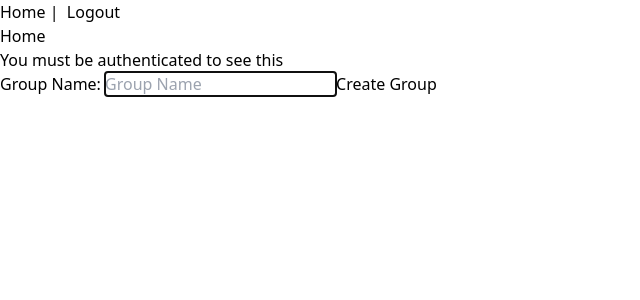
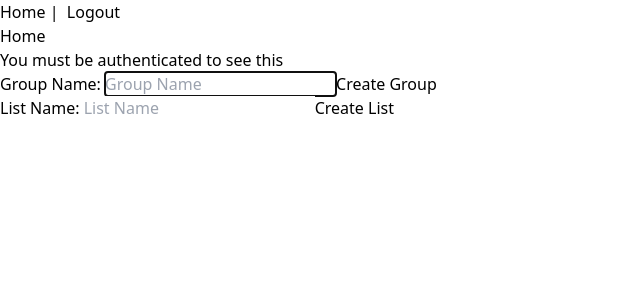
Before and after one commit to ubtendurus/NetList, a Vue app in the folder vue/: page / in a window 1280 px wide. Shown: the top 300 px of the page, without its empty margins (0-640 px from the left). Built offline with nearby package versions, Linux system fonts and the light colour scheme; sample sign-in values are in the browser's storage.

Commit message:
ShoppingLists Vue component home and Service

```diff
--- /dev/null
+++ b/vue/src/components/ShoppingListsComponent.vue
@@ -0,0 +1,50 @@
+<template>
+  <div>
+      <form id="createListForm" @submit.prevent="createList()">
+      <label for="listName">List Name: </label>
+      <input
+      type = "text"
+      id = "listName"
+      placeholder="List Name"
+      v-model="lists.listName"
+      required
+      autofocus />
+      <button type="submit">Create List</button>
+    </form>
+  </div>
+</template>
+
+<script>
+import shoppingListsService from '@/services/ShoppingListsService.js'
+
+export default {
+  name: 'shopping-lists-component',
+  data() {
+    return{
+      lists: {
+        listName: ""
+      }
+    }
+  },
+
+
+methods: {
+  createList() {
+    shoppingListsService.create(this.list).then(
+      (response) => {
+        if (response.status === 201) {
+          this.$router.push({name: "home"})
+        }
+        this.list = response.data
+      }
+    )
+  }
+
+}
+}
+
+</script>
+
+<style>
+
+</style>
--- /dev/null
+++ b/vue/src/services/ShoppingListsService.js
@@ -0,0 +1,8 @@
+import axios from 'axios'
+
+export default {
+    create(list) {
+        const url = "/shoppinglists";
+        return axios.post(url, list);
+    }
+}
--- a/vue/src/views/Home.vue
+++ b/vue/src/views/Home.vue
@@ -3,18 +3,22 @@
     <h1>Home</h1>
     <p>You must be authenticated to see this</p>
     <groups-component></groups-component>
-
+    <shopping-lists-component/>
 
   </div>
 </template>
 
 <script>
 import GroupsComponent from '@/components/GroupsComponent.vue'
+import ShoppingListsComponent from '@/components/ShoppingListsComponent.vue'
+
 
 export default {
   name: "home",
   components: {
-    GroupsComponent
+    GroupsComponent,
+    ShoppingListsComponent
+
   }
 }
 </script>
```
Also changed, not shown: vue/src/components/ShoppingList.vue (deleted, +0 -14 lines).
